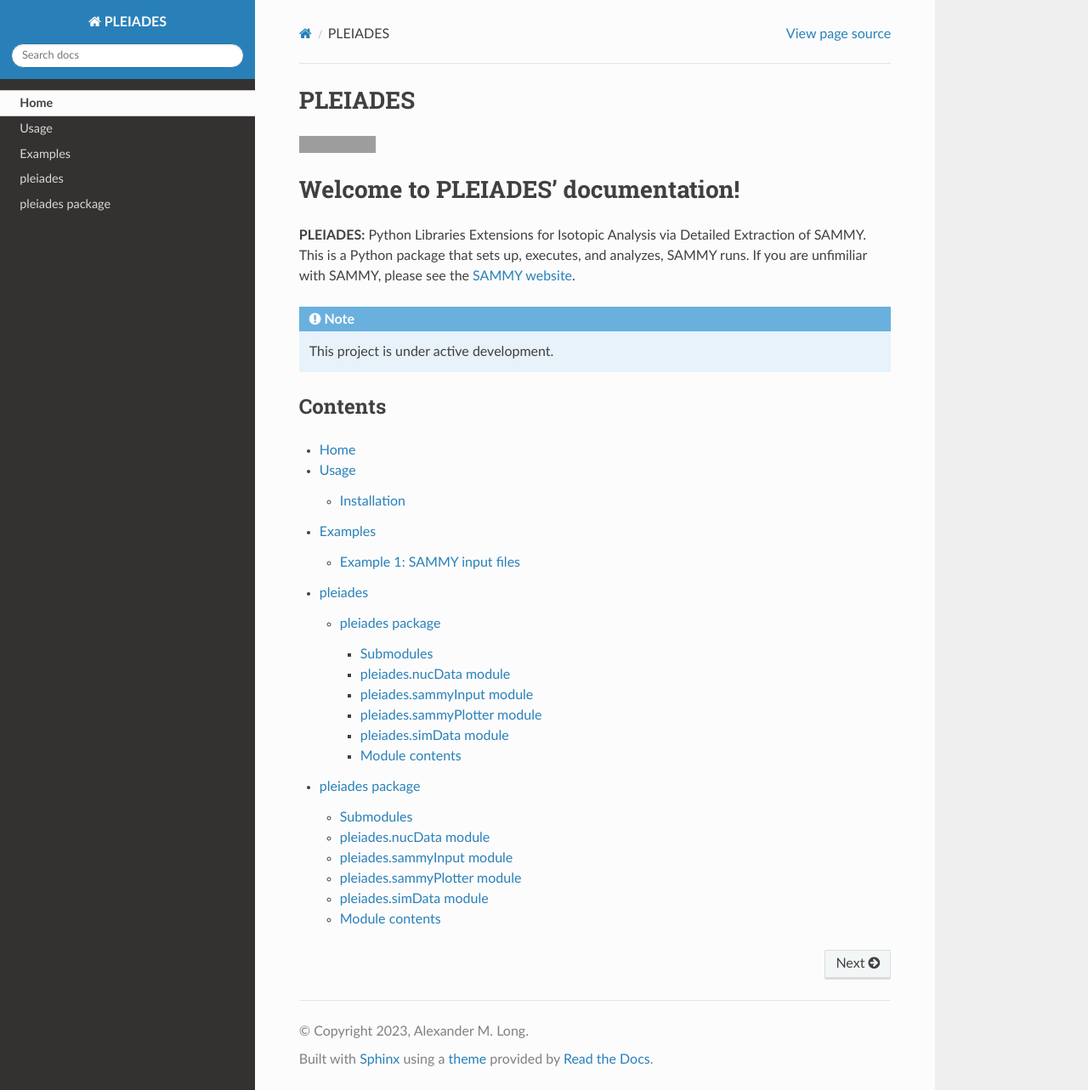
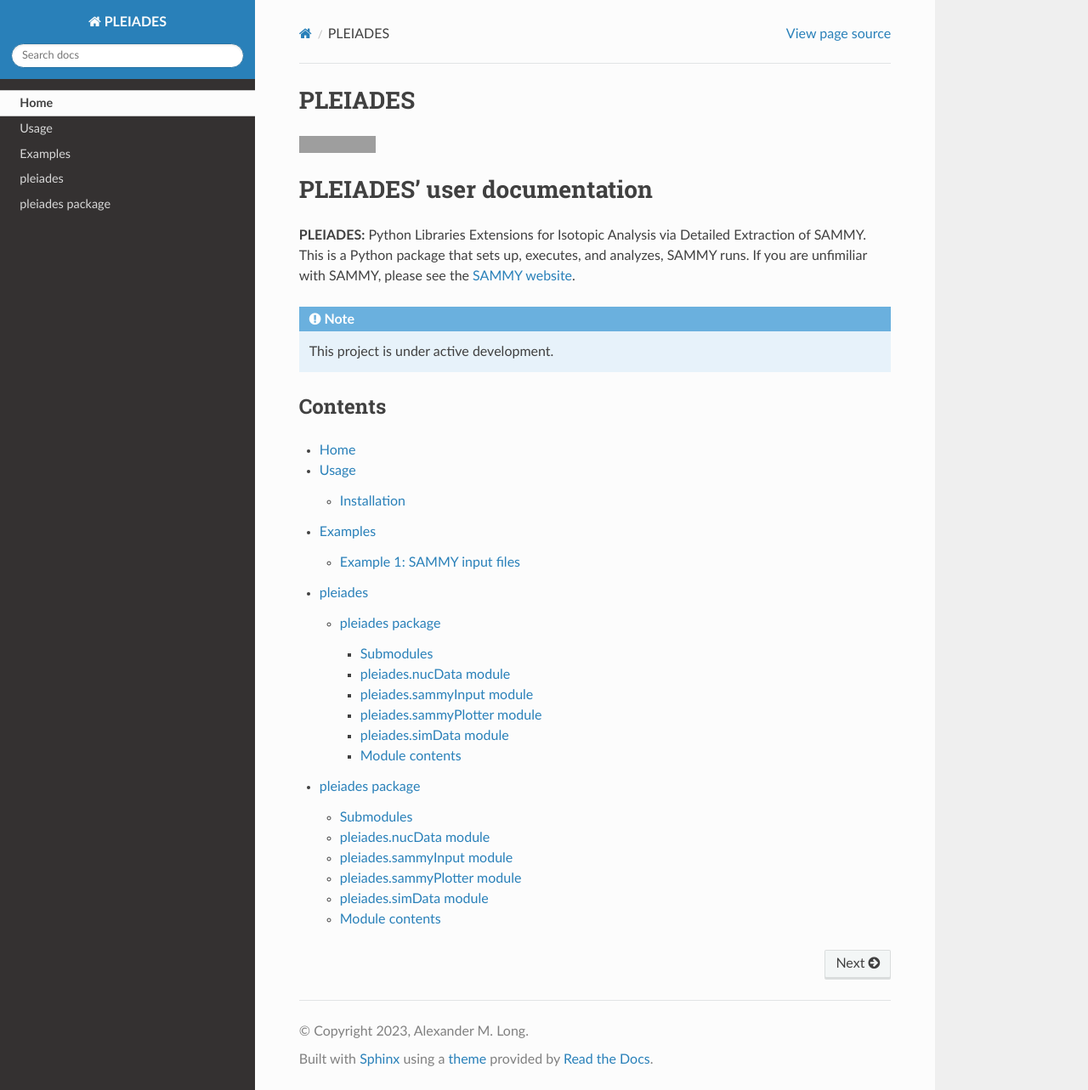
Before and after one commit to along4/Pleiades, a Sphinx documentation site: the page built from docs/index.rst, in a window 1280 px wide and 1283 px high. Shown: the whole window at 85% size. Built offline with Sphinx 7.4.7 and the Read the Docs theme 2.0.0, drawn with Linux system fonts in a browser that asks for light colours; pages that are not in the unit, such as notebooks, are missing from menus; some of the changed lines change nothing that is shown; grey boxes are pictures that could not be loaded.

Commit message:
playing around with RTDs

```diff
--- a/README.rst
+++ b/README.rst
@@ -6,3 +6,14 @@
     :alt: Documentation Status
 
 .. This README.rst should work on Github and is also included in the Sphinx documentation project in docs/ - therefore, README.rst uses absolute links for most things so it renders properly on GitHub
+
+PLEIADES' user documentation
+============================
+
+**PLEIADES:** Python Libraries Extensions for Isotopic Analysis via Detailed Extraction of SAMMY.
+This is a Python package that sets up, executes, and analyzes, SAMMY runs. If you are unfimiliar
+with SAMMY, please see the `SAMMY website <https://code.ornl.gov/RNSD/SAMMY>`_.
+
+.. note::
+
+   This project is under active development.
--- a/docs/index.rst
+++ b/docs/index.rst
@@ -1,16 +1,5 @@
 .. include:: ../README.rst
 
-Welcome to PLEIADES' documentation!
-===================================
-
-**PLEIADES:** Python Libraries Extensions for Isotopic Analysis via Detailed Extraction of SAMMY.
-This is a Python package that sets up, executes, and analyzes, SAMMY runs. If you are unfimiliar
-with SAMMY, please see the `SAMMY website <https://code.ornl.gov/RNSD/SAMMY>`_.
-
-
-.. note::
-
-   This project is under active development.
 
 Contents
 --------
```
